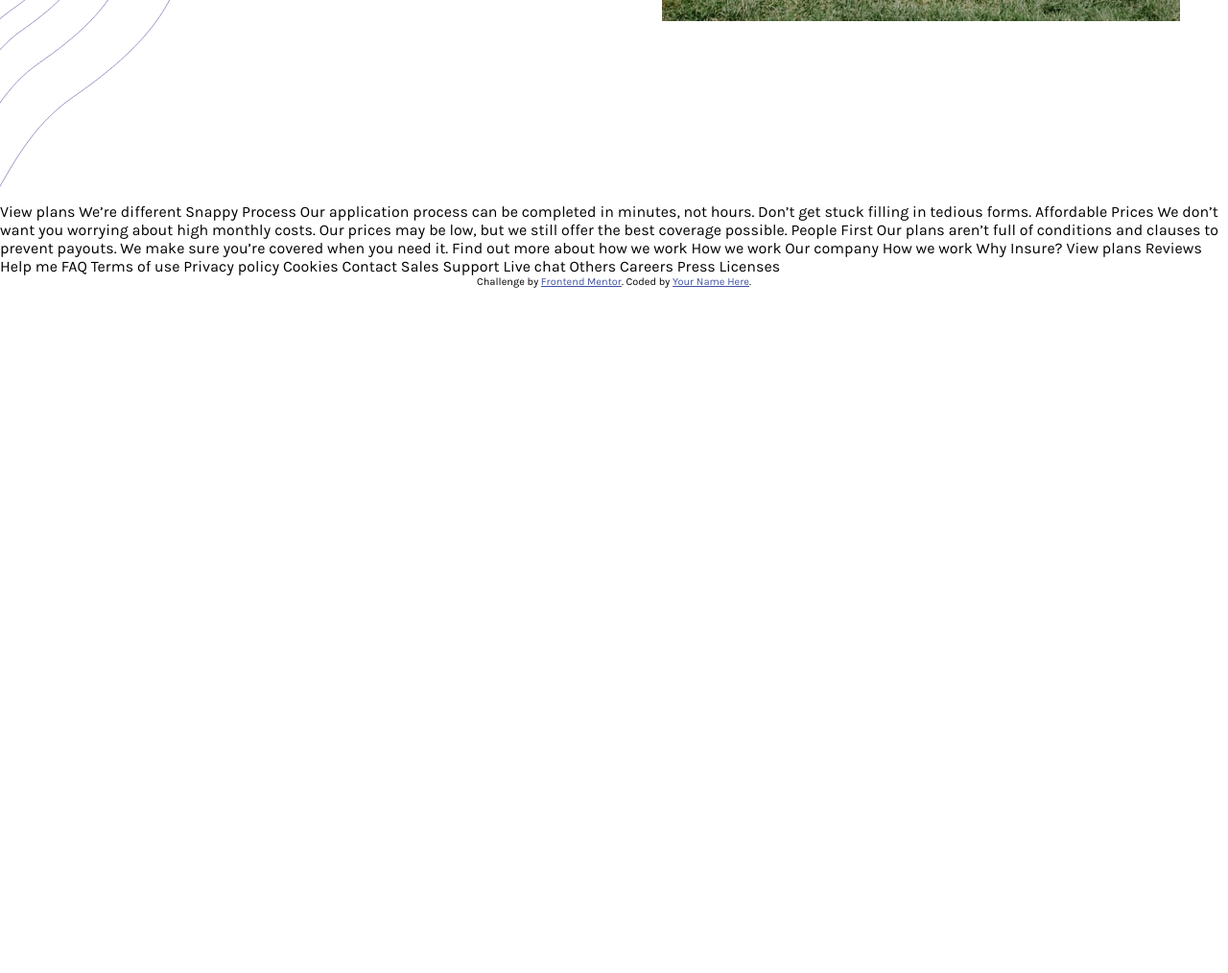
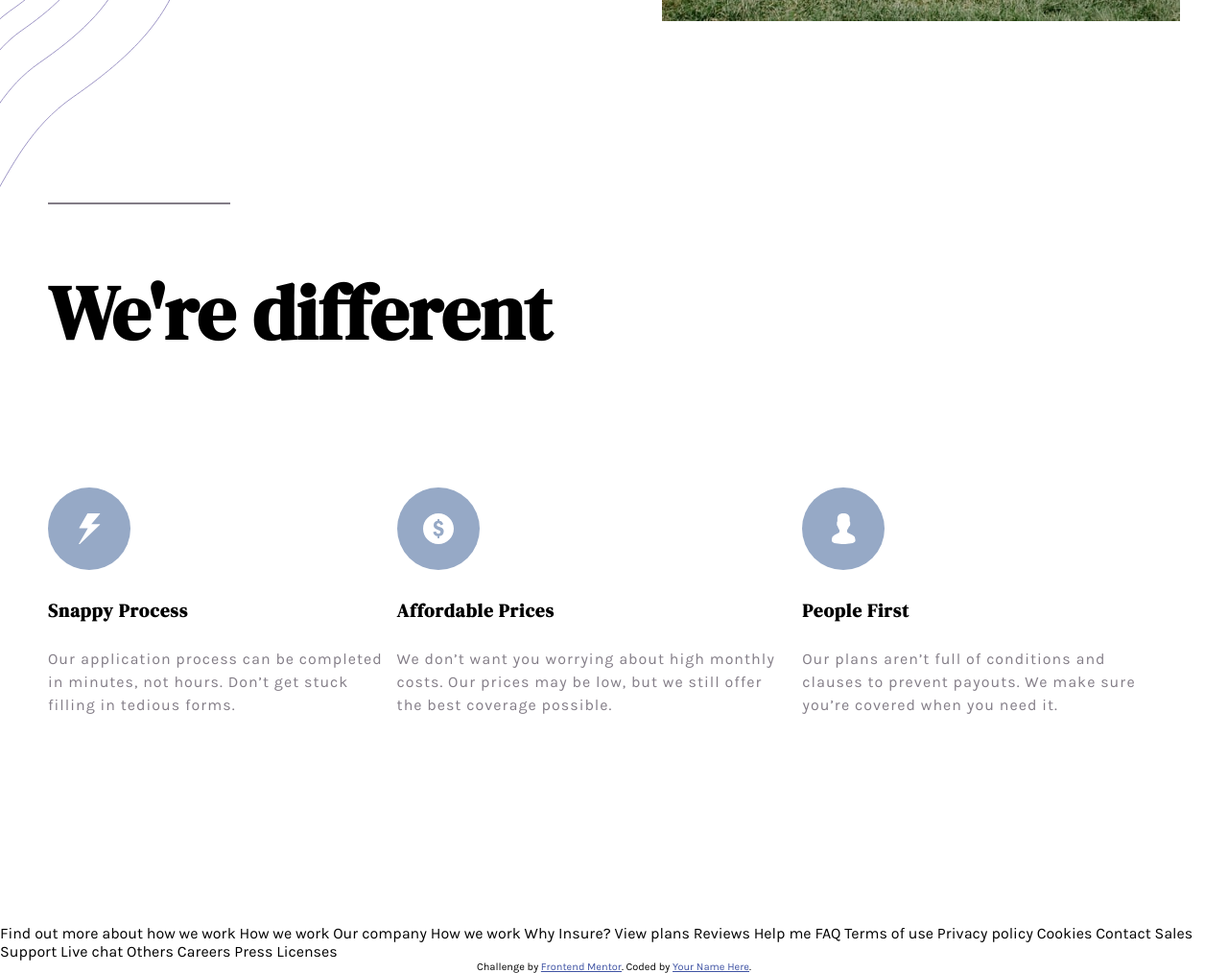
Before and after one commit to wuzer1/insure-landing-page, a plain HTML site: page index.html in a window 1280 px wide. Shown: the part 819-1833 px from the top of the page at 96% size. Before the commit the page ends 1119 px from the top, so only its background shows below. Drawn offline with Linux system fonts and the light colour scheme.

Commit message:
section we're different

```diff
--- a/index.html
+++ b/index.html
@@ -19,13 +19,13 @@
         <img src="/images/logo.svg" alt="logo">
         <ul>
           <li>
-            <a href="#how-we-work" class="nav-link">How we work</a>
+            <a href="#" class="nav-link">How we work</a>
           </li>
           <li>
-            <a href="#blog" class="nav-link">Blog</a>
+            <a href="#" class="nav-link">Blog</a>
           </li>
           <li>
-            <a href="#account" class="nav-link">Account</a>
+            <a href="#" class="nav-link">Account</a>
           </li>
           <li>
             <a href="#view-plans" class="nav-link nav-plans">View Plans</a>
@@ -53,25 +53,45 @@
       </div>
     </div>
   </section>
+  <section id="we-different">
+    <div class="container">
+      <h2>
+        We're different
+      </h2>
+      <div class="different">
+        <div>
+          <img src="/images/icon-snappy-process.svg" alt="snappy process">
+          <h4>
+            Snappy Process
+          </h4>
+          <p>
+            Our application process can be completed in minutes, not hours. Don’t get stuck filling in tedious forms.
+          </p>
+        </div>
+        <div>
+          <img src="/images/icon-affordable-prices.svg" alt="affordable prices">
+          <h4>
+            Affordable Prices
+          </h4>
+          <p>
+            We don’t want you worrying about high monthly costs. Our prices may be low, but we still offer the best coverage possible.
+          </p>
+        </div>
+        <div>
+          <img src="/images/icon-people-first.svg" alt="people first">
+          <h4>
+            People First
+          </h4>
+          <p>
+            Our plans aren’t full of conditions and clauses to prevent payouts. We make
+            sure you’re covered when you need it.
+          </p>
+        </div>
+      </div>
 
-  View plans
+    </div>
 
-  We’re different
-
-  Snappy Process
-
-  Our application process can be completed in minutes, not hours. Don’t get
-  stuck filling in tedious forms.
-
-  Affordable Prices
-
-  We don’t want you worrying about high monthly costs. Our prices may be low,
-  but we still offer the best coverage possible.
-
-  People First
-
-  Our plans aren’t full of conditions and clauses to prevent payouts. We make
-  sure you’re covered when you need it.
+  </section>
 
   Find out more about how we work
 
--- a/style.css
+++ b/style.css
@@ -22,20 +22,24 @@
 *{
     box-sizing: border-box;
 }
-h1, h2, h3{
+h1, h2{
     font-family: 'DM Serif Display';
     font-size: 5em;
     padding: 0;
 }
-p{
-    letter-spacing: 2px;
-    text-align: justify;
+h3, h4{
+    font-family: 'DM Serif Display';
+    padding: 0;
+    font-size: 1.2em;
+    letter-spacing: 1px;
+}
+html{
+    scroll-behavior: smooth;
 }
 /* NAVBAR */
 body{
     overflow-x: hidden;
     margin: 0;
-    scroll-behavior: smooth;
     font-family: 'Karla';
     font-size: 16px;
 }
@@ -44,6 +48,7 @@ body{
     max-width: 100%;
     margin: 0 auto;
     padding: 0 50px;
+    position: relative;
 }
 nav{
     display: flex;
@@ -115,6 +120,8 @@ h1{
     margin-bottom: 60px;
     padding-right: 30px;
     line-height: 25px;
+    letter-spacing: 2px;
+    text-align: justify;
 }
 
 #how-we-work::after{
@@ -145,3 +152,30 @@ h1{
 #how-we-work img{
     margin-bottom: -200px;
 }
+/* SECTION WE'RE DIFFERENT */
+h2::before{
+    content: '';
+    width: 190px;
+    height: 2px;
+    background-color: var(--neutral-color-gviolet);
+    position: absolute;
+    top: 0;
+}
+h2{
+    padding:60px 0
+}
+.different{
+    display: flex;
+    padding: 0px
+}
+.different p{
+    text-justify: justify;
+    line-height: 24px;
+    padding-right: 10px;
+    font-weight: 500;
+    color: var(--neutral-color-gviolet);
+    letter-spacing: 1px;
+}
+#we-different{
+    margin-bottom: 200px;
+}
```
